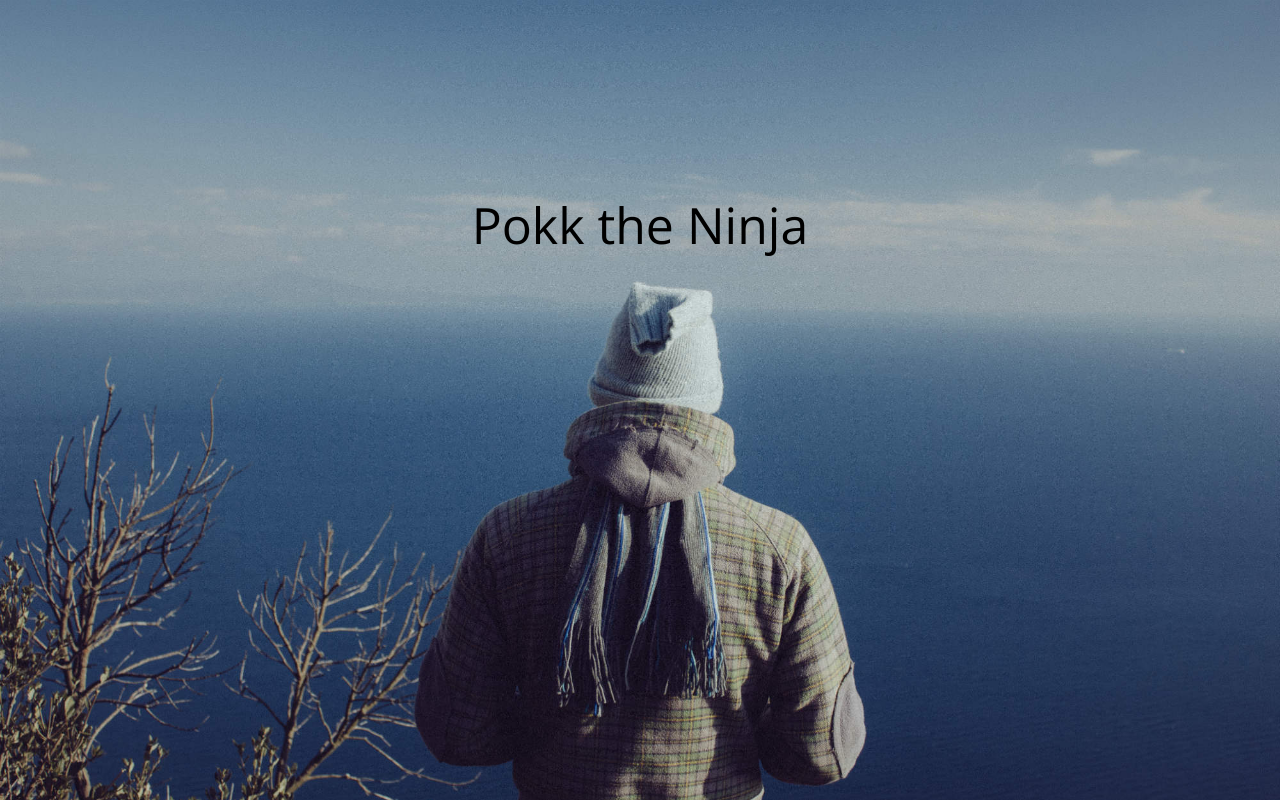
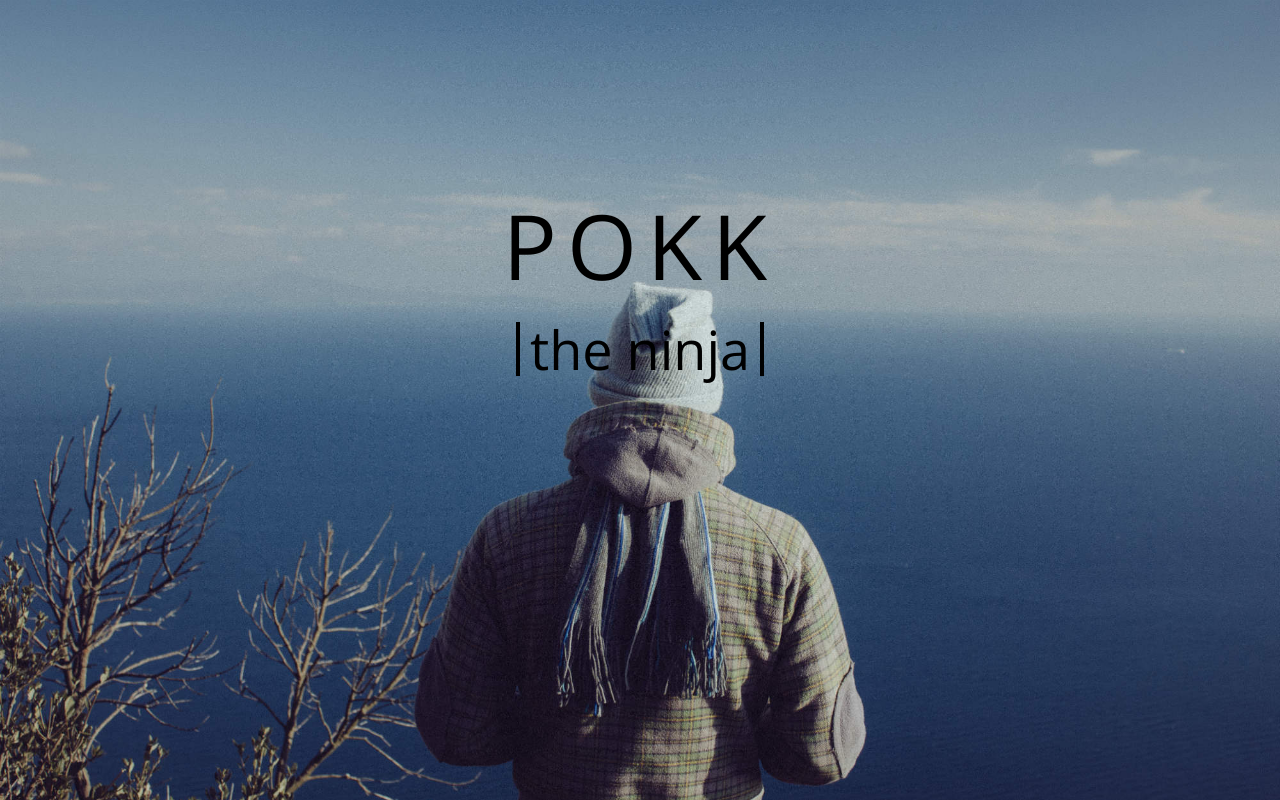
Before and after one commit to pokkninja/pokkninja.github.io, a plain HTML site: page index.html in a window 1280 px wide. Drawn offline with nearby package versions, Linux system fonts and the light colour scheme.

Commit message:
Update css

```diff
--- a/index.html
+++ b/index.html
@@ -13,13 +13,29 @@
     }
 
     h1 {
-        font: 50px / 1 "Open Sans";
+        font: 90px / 1 "Open Sans";
         margin: 200px auto;
+        text-transform: uppercase;
+        letter-spacing: 10px;
+    }
+
+    span {
+      display: block;
+    }
+
+    span + span {
+      display: inline-block;
+      border: 1px solid black;
+      border-width: 0 4px;
+      font-size: 0.6em;
+      padding: 0 10px;
+      letter-spacing: normal;
+      text-transform: lowercase;
     }
 </style>
 
 </head>
 <body>
-    <h1>Pokk the Ninja</h1>
+    <h1><span>Pokk</span> <span>the Ninja</span></h1>
 </body>
 </html>
```
